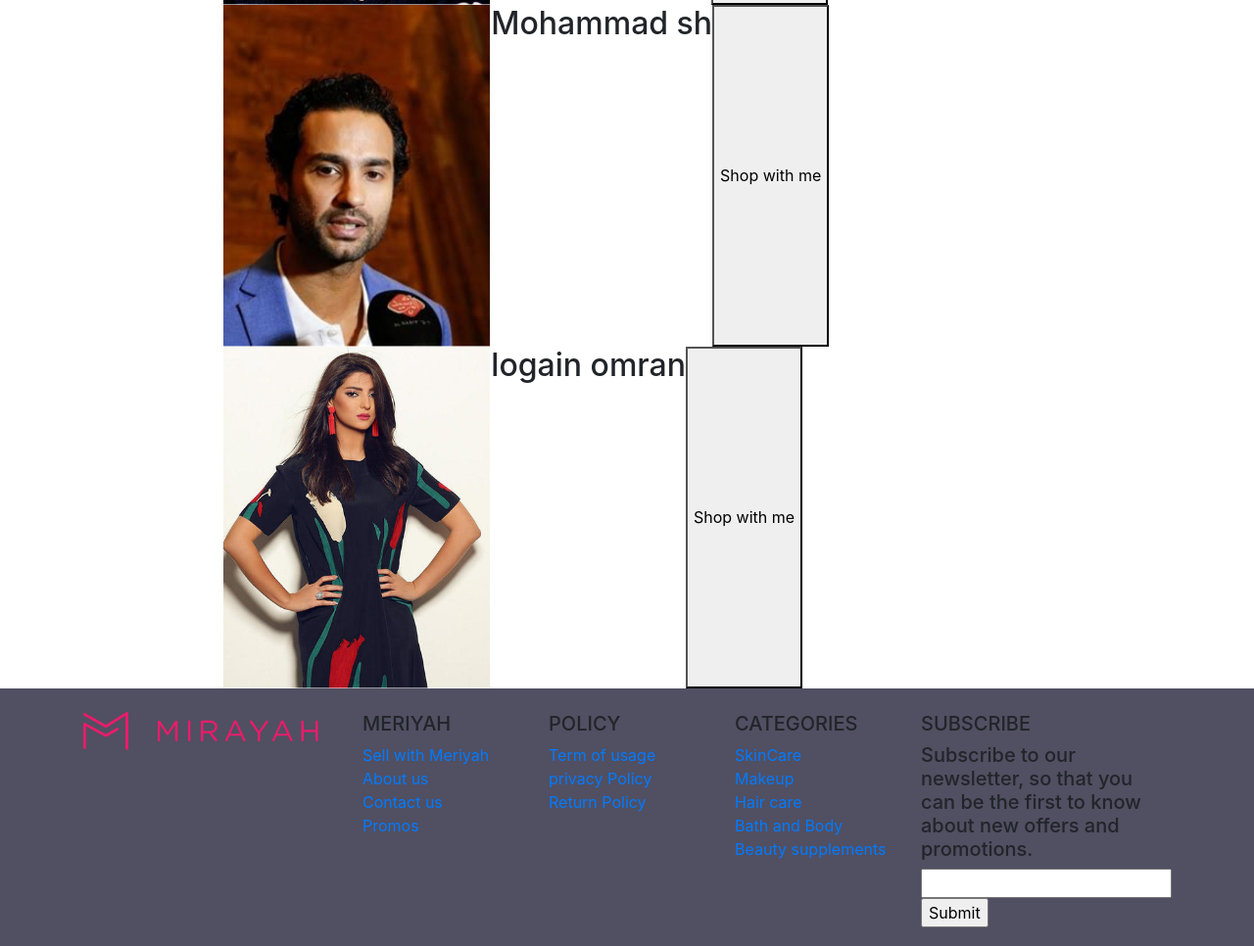
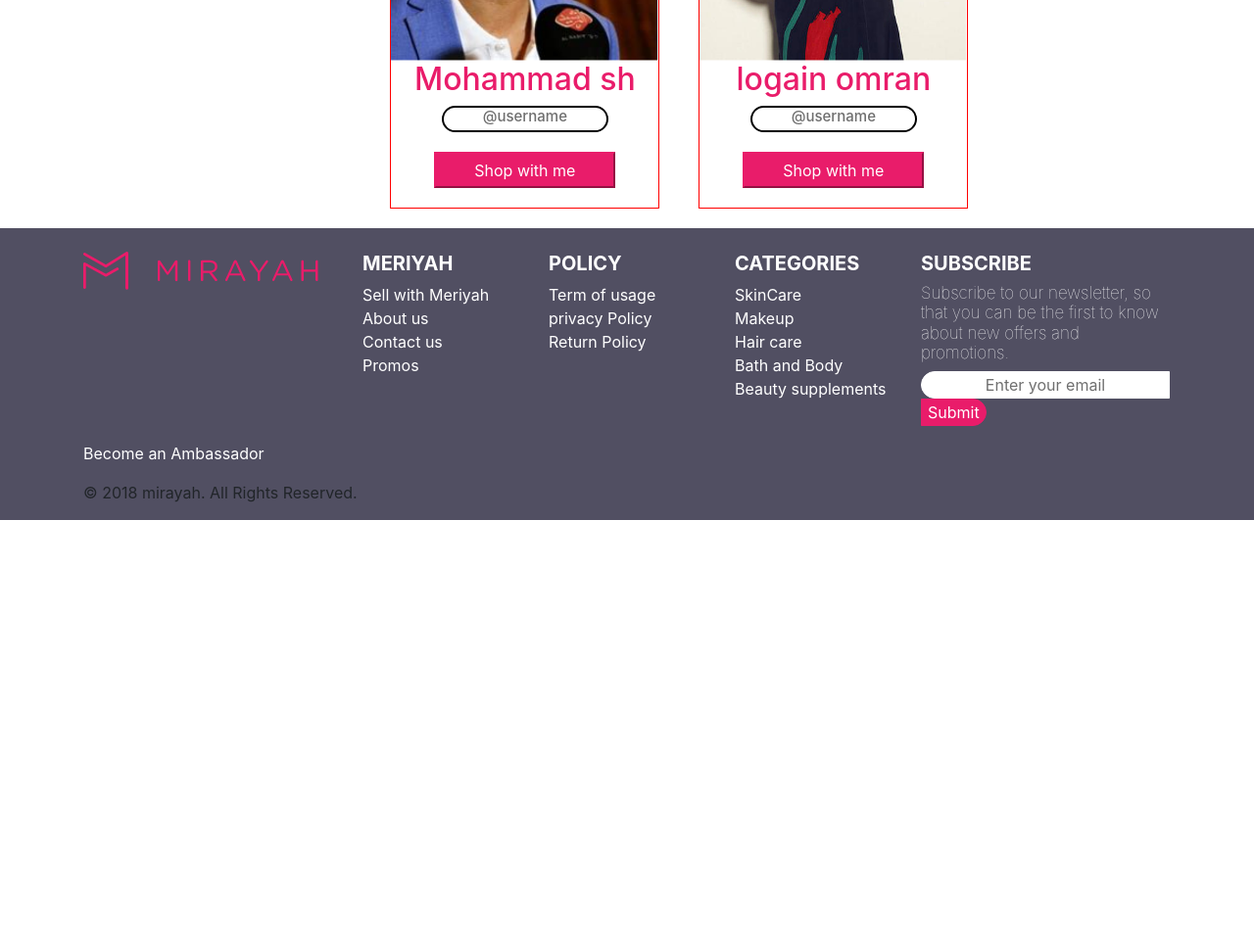
Before and after one commit to Shahidbangash/merriyah-shopping-website, a plain HTML site: page html/index.html in a window 1280 px wide. Shown: the part 5979-6945 px from the top of the page at 98% size. After the commit the page ends 6510 px from the top, so only its background shows below. Drawn offline with nearby package versions, Linux system fonts and the light colour scheme.

Commit message:
first page completed with minor fixes ... still opacity effect image feature is incompleted .. will be fixed in next update

```diff
--- a/css/style.css
+++ b/css/style.css
@@ -397,14 +397,66 @@ nav li:last-child {
     margin: 0 -55% 0 2%;
 }
 
+.card-wrap{
+
+    display: flex;
+    flex-direction: row;
+    flex-wrap : wrap;
+    /* margin-left: 20px; */
+    margin-left: 150px;
+
+}
+
 
 .my-card-special{
-    display: flex;
-    flex-direction: row;
-    flex-wrap : auto;
     /* max-width:27% ; */
     /* max-height: 555px; */
 
+    border: 1px solid red;
+    background-color: #ffffff;
+    min-width: 30%;
+    margin: 20px;
+}
+.my-card-special img {
+    width: 100%;
+}
+
+.my-card-special h2{
+    color: #e91c6a;
+    align-content: center;
+    text-align: center;
+    /* margin-left: auto; */
+}
+
+.username-section{
+    border: 2px solid black;
+    border-radius: 24px;
+    width: 170px;
+    height: 27px;
+    /* padding: 10px auto; */
+    margin: 0 auto;
+    /* max-width: 100px; */
+}
+
+.username-section h3{
+    font-size: 15px;
+    color: #6F6F6F;
+}
+
+.my-card-special button{
+    /* align-items: center; */
+    text-align: center;
+    margin: 20px auto;
+    color: white;
+    background-color: #e91c6a;
+    border-color: #e91c6a;
+    width: 185px;
+    height: 37px;
+    justify-items: center;
+    align-items: center;
+    align-content: center;
+
+    /* transform: translate(60%, 100%); */
 }
 
 .wrapper-card{
@@ -416,6 +468,56 @@ nav li:last-child {
 
 .page-footer{
     background-color: #514F62;
+
+}
+
+.page-footer h5{
+    text-transform: uppercase;
+    color: white;
+    font-size: 20px;
+    font-weight: bold;
+}
+
+.page-footer a{
+    color: white;
+
+}
+
+.page-footer input[type=email]{
+    border: 1px  solid white;
+    border-radius: 16px   0px  0px 16px ;
+    margin-right: 0px;
+}
+
+.page-footer input[type=submit]{
+    background-color: #e91c6a;
+    color: #ffffff;
+    /* min-width: 80px; */
+    border: 1px  solid #e91c6a;
+    border-radius: 0px   16px  16px 0px ;
+    margin-left: 0px;
+
+}
+
+
+.page-footer input::placeholder{
+    color: #6F6F6F;
+    text-align: center;
+    justify-content: center;
+}
+
+
+
+
+
+/* last colum */
+
+
+.colum-3-style h3{
+    font-size: 17px;
+    color: white;
+    font-weight: lighter;
+
 }
 
 
--- a/html/index.html
+++ b/html/index.html
@@ -731,19 +731,38 @@
         <img src="/images/Mask Group 1.png" alt="">
     </div>
 
-    <div class="col-8">
+    <div class="col-8 card-wrap">
 
         <div class="my-card-special">
 
             <img src="/images/women in black suit.png"  alt="">
 
             <h2>Joel Mardinie</h2>
+
+            <div class="d-flex justify-content-center username-section">
+                <h3>@username</h3>
+            </div>
+
+            <div class="d-flex justify-content-center">
+                <button class="">Shop with me</button>
+
+            </div>
+
         </div>
         <div class="my-card-special ">
 
             <img src="/images/guy pic white shirt.png"  alt="">
 
             <h2>Mohammad sh</h2>
+
+
+            <div class="d-flex justify-content-center username-section">
+                <h3>@username</h3>
+            </div>
+
+            <div class="d-flex justify-content-center">
+                <button class="">Shop with me</button>
+            </div>
         </div>
 
         <div class="my-card-special">
@@ -751,7 +770,15 @@
 
             <h2>Joel Mardiene</h2>
 
-            <button>Shop with me</button>
+
+            <div class="d-flex justify-content-center username-section">
+                <h3>@username</h3>
+            </div>
+
+            <div class="d-flex justify-content-center">
+                <button class="">Shop with me</button>
+
+            </div>
 
         </div>
 
@@ -761,7 +788,15 @@
 
             <h2>Joel Mardienie</h2>
 
-            <button>Shop with me</button>
+
+            <div class="d-flex justify-content-center username-section">
+                <h3>@username</h3>
+            </div>
+
+            <div class="d-flex justify-content-center">
+                <button class="">Shop with me</button>
+
+            </div>
         </div>
 
         <div class="my-card-special">
@@ -769,7 +804,16 @@
 
             <h2>Mohammad sh</h2>
 
-            <button>Shop with me </button>
+
+            <div class="d-flex justify-content-center username-section">
+                <h3>@username</h3>
+            </div>
+
+            <div class="d-flex justify-content-center">
+                <button class="">Shop with me</button>
+
+            </div>
+
         </div>
 
 
@@ -778,7 +822,16 @@
 
             <h2>logain omran</h2>
 
-            <button>Shop with me </button>
+
+            <div class="d-flex justify-content-center username-section">
+                <h3>@username</h3>
+            </div>
+
+             <div class="d-flex justify-content-center">
+                <button class="">Shop with me</button>
+
+            </div>
+
         </div>
 
     </div>
@@ -881,20 +934,20 @@
     <!-- Grid column -->
 
     <!-- Grid column -->
-    <div class="col-3 mb-md-0 mb-3">
+    <div class="col-3 mb-md-0 mb-3 colum-3-style">
 
         <!-- Links -->
         <h5 class="text-uppercase">Subscribe</h5>
 
         <ul class="list-unstyled">
             <li>
-                <h5>Subscribe to our newsletter, so that you can be the first to know about new offers and promotions.</h5>
+                <h3>Subscribe to our newsletter, so that you can be the first to know about new offers and promotions.</h3>
                 <!-- <a href="#!">Link 1</a> -->
             </li>
 
             <li>
                 <form action="action.php">
-                    <input type="email"  >
+                    <input type="email" placeholder="Enter your email" >
                     <input type="submit"  name="" id="">
 
                 </form>
```
